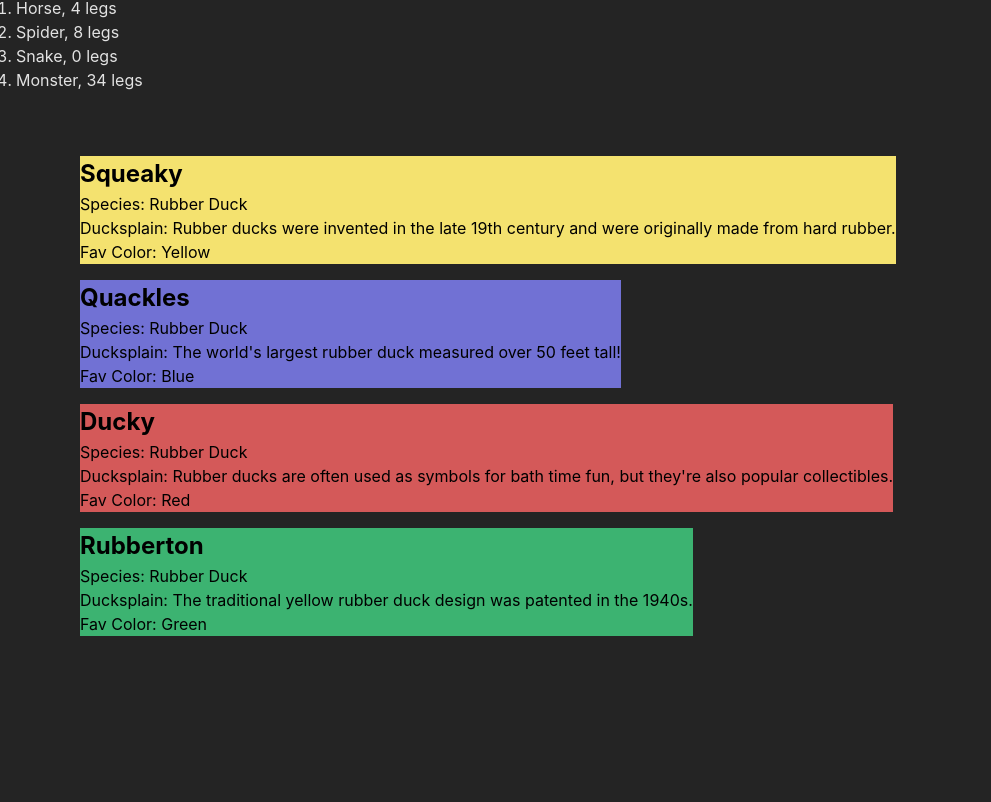
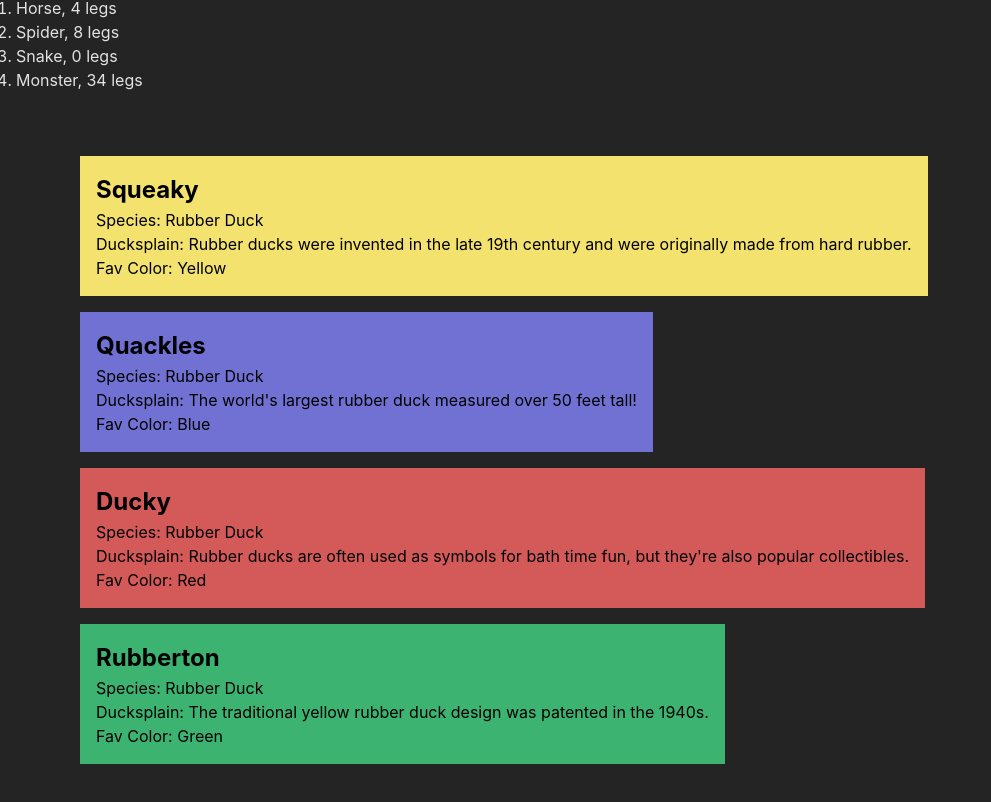
Before and after one commit to bonniemo/banana-ufo, a React app in the folder banana-ufo/: page / in a window 1280 px wide. Shown: the part 2848-3650 px from the top of the page, without its empty margins (0-991 px from the left). Before the commit the page ends 3564 px from the top, so only its background shows below. Built offline with nearby package versions, Linux system fonts and the light colour scheme.

Commit message:
plus padding

```diff
--- a/banana-ufo/src/Components/RubberDuck/RubberDuck.css
+++ b/banana-ufo/src/Components/RubberDuck/RubberDuck.css
@@ -5,6 +5,10 @@
     flex-wrap: wrap;
     gap: 1rem;
     color: black;
+
+    section {
+        padding: 1rem;
+    }
 
 }
 
```
